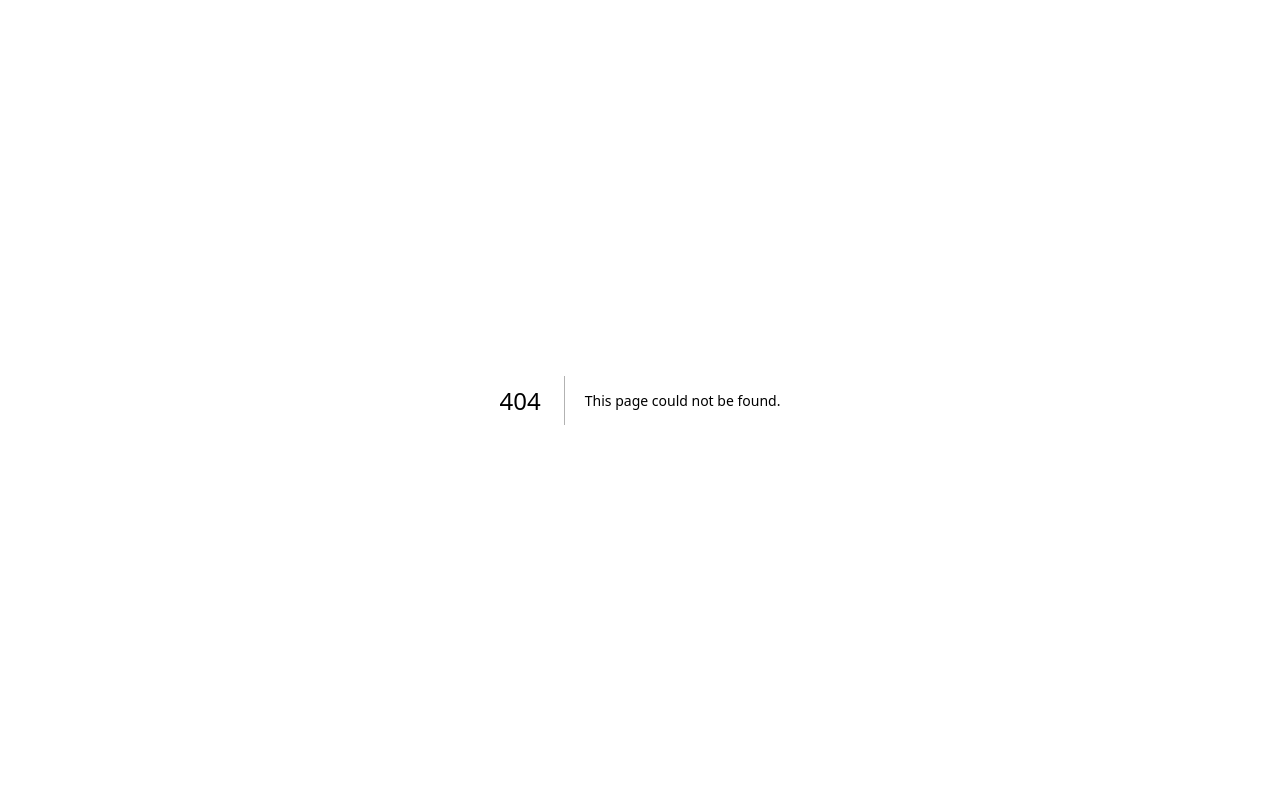
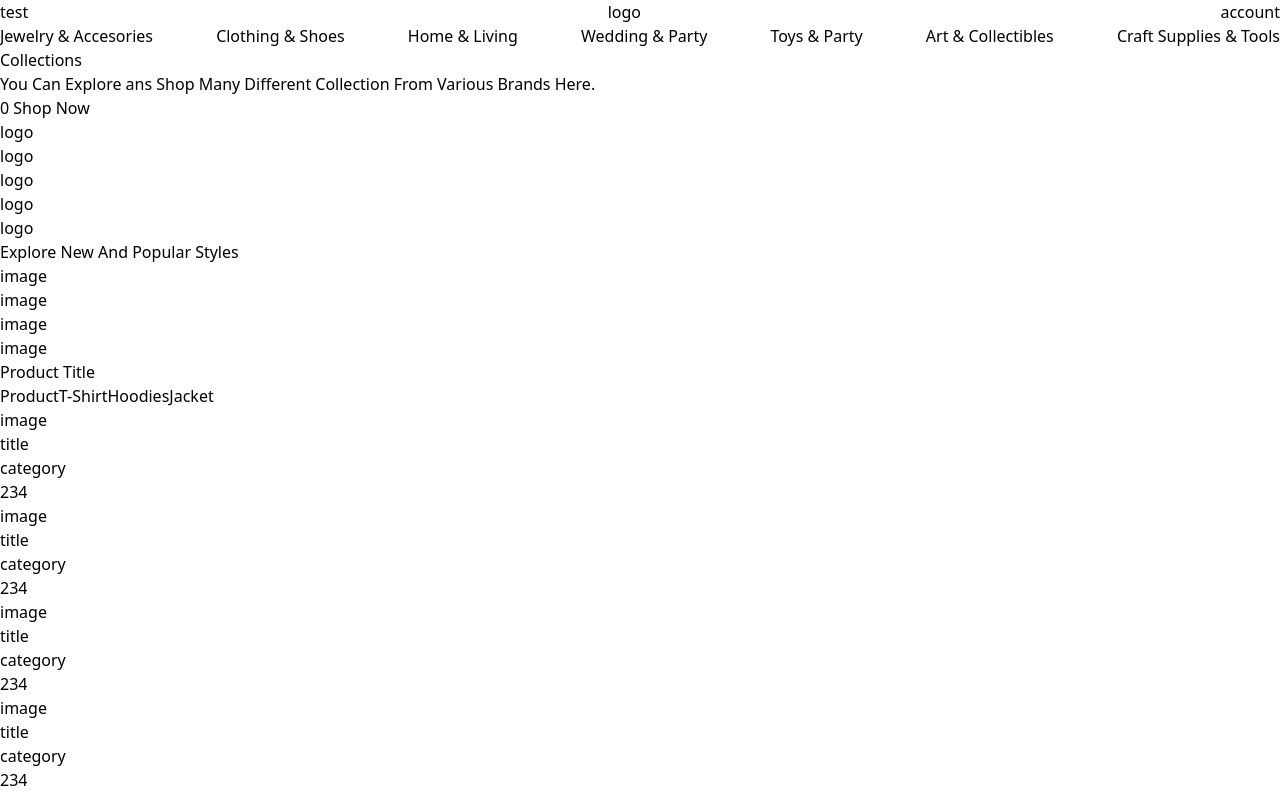
Before and after one commit to brianespina/project-bulb, a Next.js app: page /static in a window 1280 px wide. Before the commit this address had no page. Built offline with nearby package versions, Linux system fonts and the light colour scheme.

Commit message:
creating static homepage

```diff
--- /dev/null
+++ b/pages/static.tsx
@@ -0,0 +1,86 @@
+export default function Static() {
+    return <main className="h-screen">
+        <header className="container m-auto">
+            <div className="top-header flex justify-between">
+                <div className="header-search">test</div>
+                <div className="logo">logo</div>
+                <div className="account">account</div>
+            </div>
+            <ul className="main-menu flex justify-between">
+                <li><a href="#">Jewelry & Accesories</a></li>
+                <li><a href="#">Clothing & Shoes</a></li>
+                <li><a href="#">Home & Living</a></li>
+                <li><a href="#">Wedding & Party</a></li>
+                <li><a href="#">Toys & Party</a></li>
+                <li><a href="#">Art & Collectibles</a></li>
+                <li><a href="#">Craft Supplies & Tools</a></li>
+            </ul>
+        </header>
+        <section className="hero-section">
+            <div className="content">
+               <div className="title">Collections</div>
+               <div className="content">You Can Explore ans Shop Many Different Collection From Various Brands Here.</div>
+               <div className="buttons">
+                    <button>0 Shop Now</button>
+               </div>
+            </div>
+        </section>
+       <section className="brands">
+            <div className="brand-logo">logo</div>
+            <div className="brand-logo">logo</div>
+            <div className="brand-logo">logo</div>
+            <div className="brand-logo">logo</div>
+            <div className="brand-logo">logo</div>
+       </section>
+       <section className="featured">
+            <div className="image-lg">Explore New And Popular Styles</div>
+            <div className="image-md">image</div>
+            <div className="image-md">image</div>
+            <div className="image-md">image</div>
+            <div className="image-md">image</div>
+        </section>
+        <section className="product-section">
+            <h2 className="title">Product Title</h2>
+            <div className="filters">
+                <div className="categories">
+                    <button>Product</button>
+                    <button>T-Shirt</button>
+                    <button>Hoodies</button>
+                    <button>Jacket</button>
+                </div>
+           </div>
+           <div className="product-list">
+                <div className="product">
+                    <div className="image">image</div>
+                    <div className="title">title</div>
+                    <div className="details">
+                        <div className="category">category</div>
+                        <div className="price">234</div>
+                    </div>
+                </div>
+                   <div className="product">
+                    <div className="image">image</div>
+                    <div className="title">title</div>
+                    <div className="details">
+                        <div className="category">category</div>
+                        <div className="price">234</div>
+                    </div>
+                </div><div className="product">
+                    <div className="image">image</div>
+                    <div className="title">title</div>
+                    <div className="details">
+                        <div className="category">category</div>
+                        <div className="price">234</div>
+                    </div>
+                </div><div className="product">
+                    <div className="image">image</div>
+                    <div className="title">title</div>
+                    <div className="details">
+                        <div className="category">category</div>
+                        <div className="price">234</div>
+                    </div>
+                </div>
+           </div>
+        </section>
+    </main>
+}
--- a/styles/globals.css
+++ b/styles/globals.css
@@ -7,21 +7,3 @@
   --background-start-rgb: 214, 219, 220;
   --background-end-rgb: 255, 255, 255;
 }
-
-@media (prefers-color-scheme: dark) {
-  :root {
-    --foreground-rgb: 255, 255, 255;
-    --background-start-rgb: 0, 0, 0;
-    --background-end-rgb: 0, 0, 0;
-  }
-}
-
-body {
-  color: rgb(var(--foreground-rgb));
-  background: linear-gradient(
-      to bottom,
-      transparent,
-      rgb(var(--background-end-rgb))
-    )
-    rgb(var(--background-start-rgb));
-}
```
